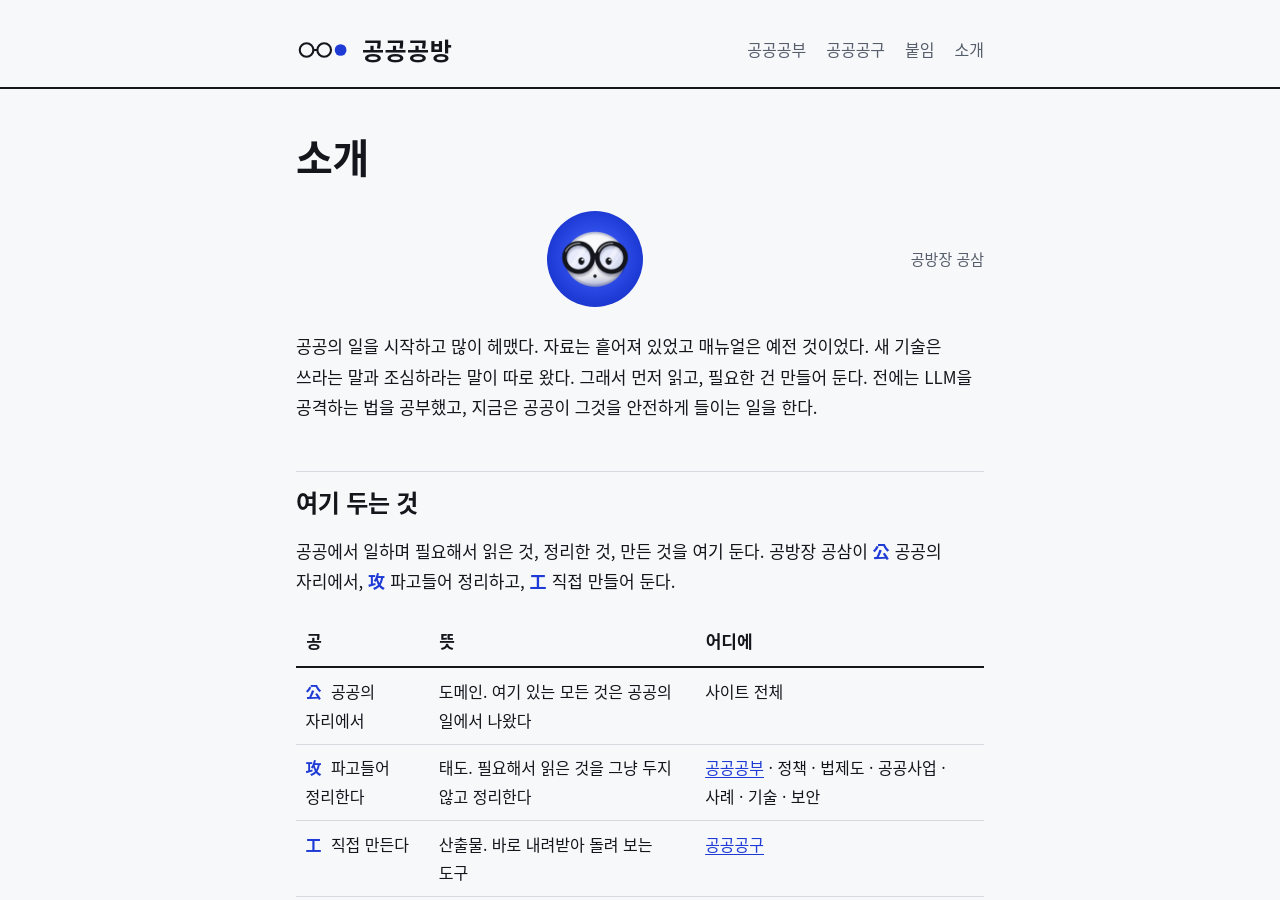
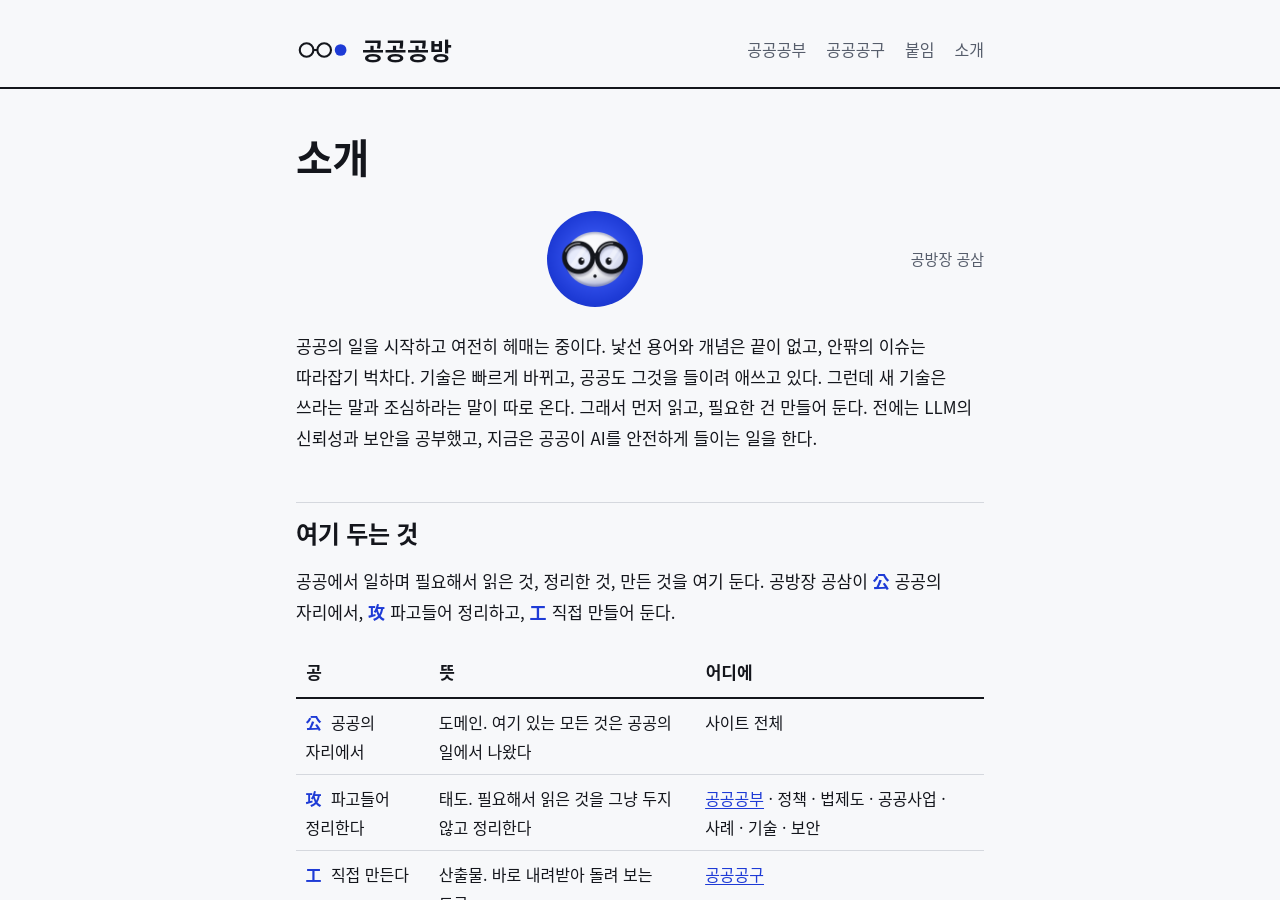
Before and after one commit to gong3bang/gong3bang.github.io, a Jekyll site: the page built from about.md, in a window 1280 px wide and 900 px high. Built offline with Jekyll 4.4.1, drawn with Linux system fonts in a browser that asks for light colours; some web fonts are replaced.

Commit message:
소개: 출발 이야기 문장 고침
Co-Authored-By: Claude Fable 5.1 <noreply@anthropic.com>

```diff
--- a/about.md
+++ b/about.md
@@ -9,7 +9,7 @@ permalink: /about/
   <figcaption>공방장 공삼</figcaption>
 </figure>
 
-공공의 일을 시작하고 많이 헤맸다. 자료는 흩어져 있었고 매뉴얼은 예전 것이었다. 새 기술은 쓰라는 말과 조심하라는 말이 따로 왔다. 그래서 먼저 읽고, 필요한 건 만들어 둔다. 전에는 LLM을 공격하는 법을 공부했고, 지금은 공공이 그것을 안전하게 들이는 일을 한다.
+공공의 일을 시작하고 여전히 헤매는 중이다. 낯선 용어와 개념은 끝이 없고, 안팎의 이슈는 따라잡기 벅차다. 기술은 빠르게 바뀌고, 공공도 그것을 들이려 애쓰고 있다. 그런데 새 기술은 쓰라는 말과 조심하라는 말이 따로 온다. 그래서 먼저 읽고, 필요한 건 만들어 둔다. 전에는 LLM의 신뢰성과 보안을 공부했고, 지금은 공공이 AI를 안전하게 들이는 일을 한다.
 
 ## 여기 두는 것
 
```
